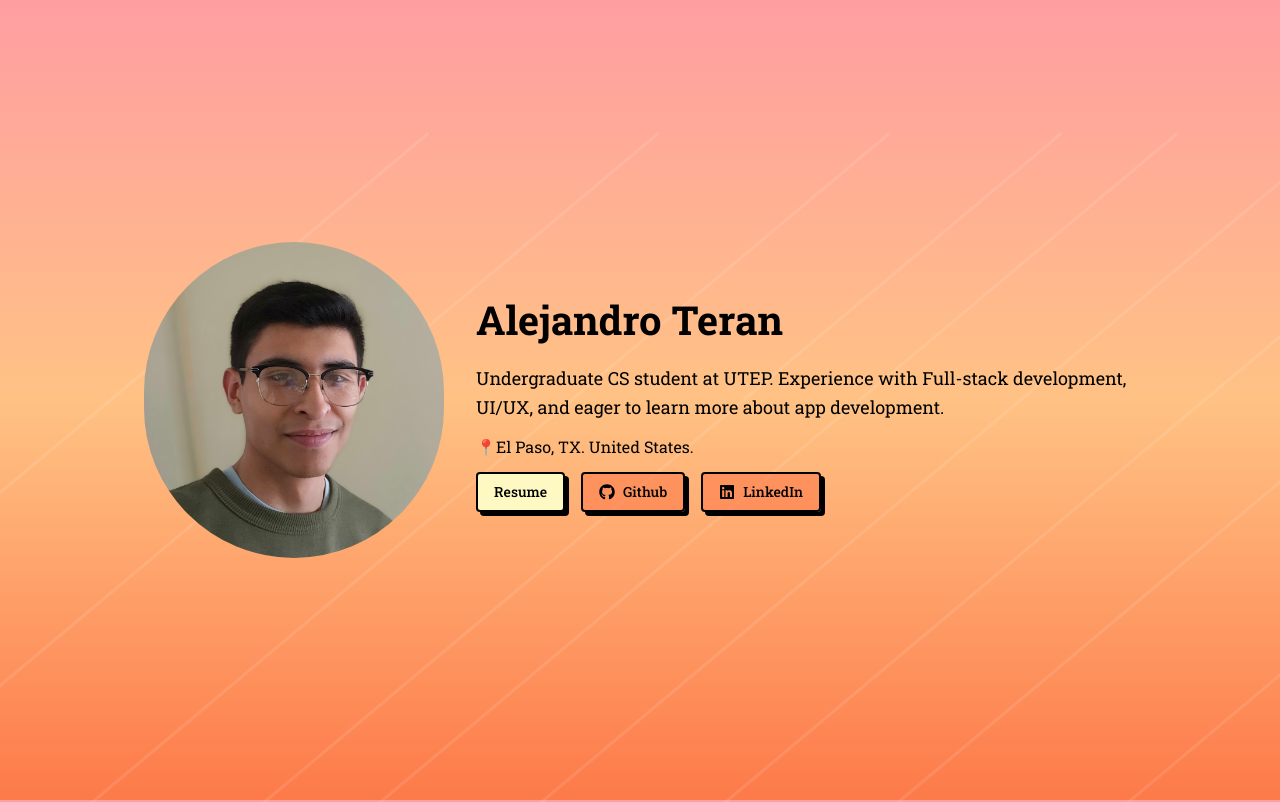
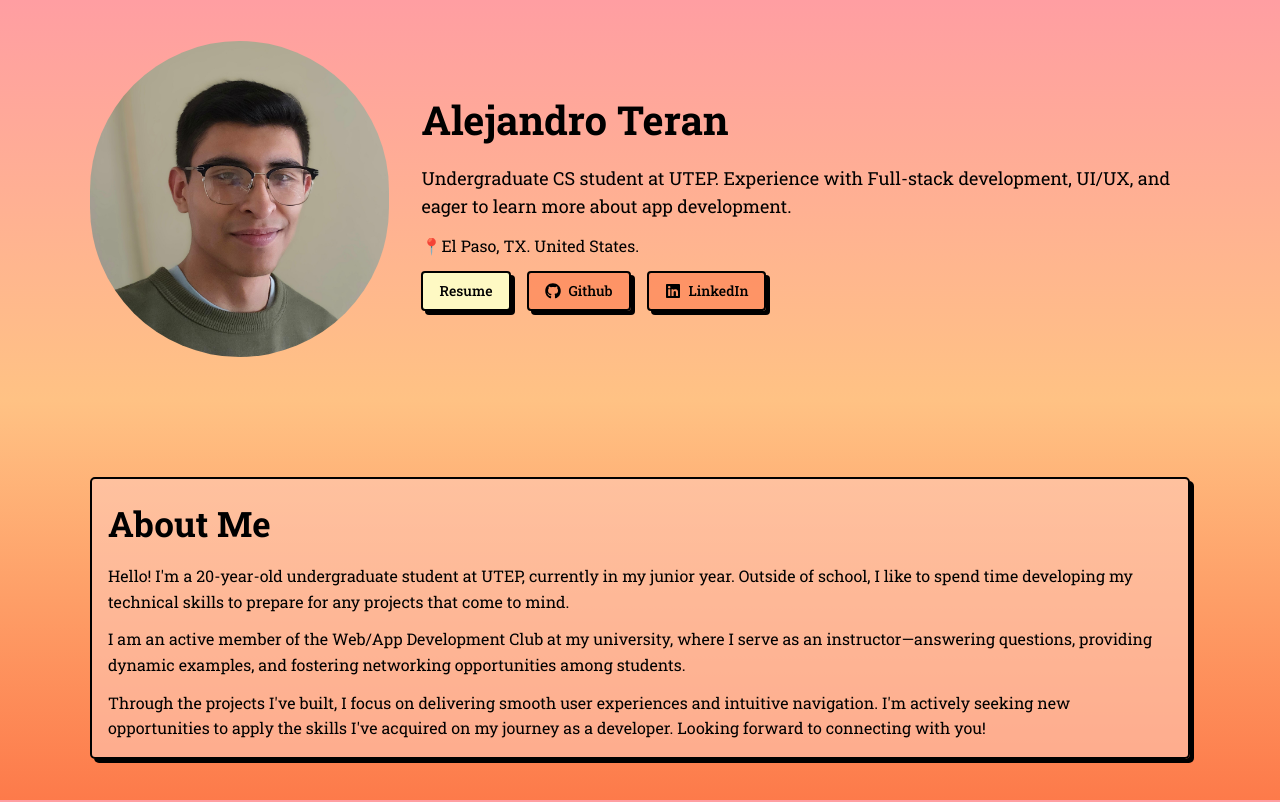
Before and after one commit to Ateran7595/Portfolio, a React (Vite) app: page / in a window 1280 px wide. Shown: the top 802 px of the page. Built offline with nearby package versions, Linux system fonts and the light colour scheme.

Commit message:
Finished about me section

```diff
--- a/src/App.css
+++ b/src/App.css
@@ -37,7 +37,7 @@
     height: 2000px;
     top: -120%;
     left: 30%;
-    background: rgba(255, 255, 255, 0.1);
+    /* background: rgba(255, 255, 255, 0.1);  */
     overflow: hidden;
     transform: rotate(50deg); /* Rotates lines diagonally */
     transform-origin: center;
@@ -63,7 +63,7 @@
     &:nth-child(5) { margin-left: 45%; &::after { animation-delay: 2s; } }
     &:nth-child(6) { margin-left: 80%; &::after { animation-delay: 1.2s; } }
     &:nth-child(7) { margin-left: 0%; &::after { animation-delay: 0.2s; } }
-    &:nth-child(8) { margin-left: 30%; &::after { animation-delay: 1.5s; } }
+    &:nth-child(8) { margin-left: 30%; &::after { animation-delay: 1.7s; } }
     &:nth-child(9) { margin-left: 14%; &::after { animation-delay: 1.4s; } }
     &:nth-child(10) { margin-left: 65%; &::after { animation-delay: 0.5s; } }
     &:nth-child(11) { margin-left: 95%; &::after { animation-delay: 2.4s; } }
--- a/src/App.jsx
+++ b/src/App.jsx
@@ -24,7 +24,7 @@
         <div>
           <img src="../picture.jpg" alt="" className='w-[300px] flex rounded-[170px]' />
         </div>
-        <div className='font-roboto w-[60%] flex flex-col gap-3'>
+        <div className='font-roboto w-[70%] flex flex-col gap-3'>
           <h1 className='font-bold text-[40px]'>Alejandro Teran</h1>
           <p className='text-[18px]'>Undergraduate CS student at UTEP. Experience with Full-stack development, UI/UX, and eager to learn more about app development.</p>
           <p>📍El Paso, TX. United States.</p>
@@ -35,6 +35,18 @@
           </div>
         </div>
       </div>
+      <div className='relative flex flex-col justify-center items-start gap-3 font-roboto w-[1100px] mt-[120px] bg-[#ffccba94] shadow-shadow rounded-[5px] p-4 border-solid border-2 border-black'>
+        <h1 className='font-bold text-[35px]'>About Me</h1>
+        <p>
+          Hello! I'm a 20-year-old undergraduate student at UTEP, currently in my junior year. Outside of school, I like to spend time developing my technical skills to prepare for any projects that come to mind.
+        </p>
+        <p>
+          I am an active member of the Web/App Development Club at my university, where I serve as an instructor—answering questions, providing dynamic examples, and fostering networking opportunities among students.
+        </p>
+        <p>
+          Through the projects I've built, I focus on delivering smooth user experiences and intuitive navigation. I'm actively seeking new opportunities to apply the skills I've acquired on my journey as a developer. Looking forward to connecting with you!
+        </p>
+      </div>
 
     </div>
   )
```
